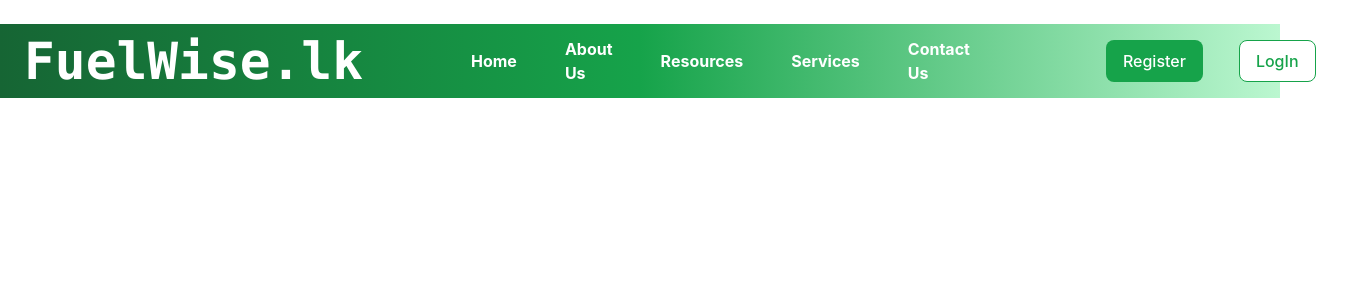
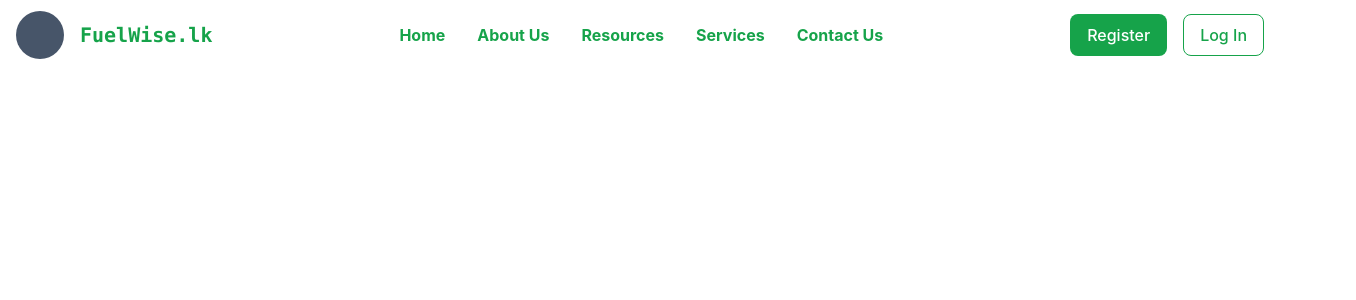
Before and after one commit to isharadh2002/FuelWiseLK, a React (Vite) app in the folder Front-End/: page /Home in a window 1280 px wide. Shown: the top 300 px of the page, 1356 px wide, since content can reach past the window. Built offline with nearby package versions, Linux system fonts and the light colour scheme.

Commit message:
Add Header

```diff
--- a/Front-End/src/components/common/Header.jsx
+++ b/Front-End/src/components/common/Header.jsx
@@ -1,50 +1,98 @@
-import React from "react";
+import React, { useState } from "react";
+import { Link, useNavigate } from "react-router-dom"; // Assuming you're using React Router for navigation
 import "../../index.css";
 
+
 function Header() {
-  const pagesInHome = ["Home", "About Us", "Resources","Services","Contact Us"];
-  const [value, setValue] = React.useState(0);
-  const operations = ["signIn", "logIn"];
+  const pagesInHome = ["Home", "About Us", "Resources", "Services", "Contact Us"];
+  const [activeTab, setActiveTab] = useState(); // State to track the active tab
+  const [showMobileMenu, setShowMobileMenu] = useState();
 
-  const handleChange = (event, newValue) => setValue(newValue);
+  const handleTabClick = (page) => {
+    setActiveTab(page);
+  };
 
-  // Render tabs dynamically using map()
-  const headerInput = () => pagesInHome.map((page, index) => (<Tab key={index} label={page} />));
-  const headerOperations = () => operations.map((page, index) => (<Tab key={index} label={page} />));
 
   return (
     <>
+      <div className="">
+    <header className="mx-4 my-2 w-screen rounded-md ">
+      <div className="flex flex-wrap flex-row items-center justify-between px-4">
+        {/* Logo Section */}
+        <div className="flex items-center">
+          <div className="bg-slate-600 w-12 h-12 rounded-full flex justify-center items-center">
+            {/* Logo Image Placeholder */}
+          </div>
+          <h1 className="ml-4 font-semibold font-mono text-green-600 text-xl">FuelWise.lk</h1>
+        </div>
 
-     <div class="w-screen flex flex-row bg-gradient-to-r from-green-800 via-green-600 to-green-200" >
-      <div class=" basis-1/6 md:flex bg-cover flex flex-row justify-center items-center px-6  gap-12 space-x-9 ">
-        <div class=" gap-2 rounded-xl ">
-          <div class="rounded-lg bg-slate-50 w-auto h-auto"></div>
-         <h1 class="font-semibold font-mono text-white ">FuelWise.lk</h1>
-        </div>
-        <div class=" flex flex-row basis-1/2 justify-between items-center   hover:shadow-lg">
+        {/* Navigation Links */}
+        <nav className="flex-1 flex justify-center ">
           {pagesInHome.map((page, index) => (
-            <a
+            <Link
               key={index}
-              href={`/${page.replace(/\s+/g, '')}`}
-              class="bg-cover font-bold px-6 py-3 text-white h-fit hover:border-b-2 hover:border-green-600  focus:border-b-2 focus:border-green-600 active:border-b-2 active:border-black-500 hover:bg-slate-100 hover:text-green-600"
+              to={`/${page.replace(/\s+/g, '')}`}
+              className={`px-4 py-3 font-bold ${
+                activeTab === page
+                  ? 'border-b-4 border-green-600 text-green-700 bg-white rounded-t-lg hover:text-green-800'
+                  : 'text-green-600 hover:border-b-2 hover:border-green-600 hover:bg-green-50 hover:text-green-600'
+              }`}
+              onClick={() => handleTabClick(page)}
             >
               {page}
-            </a>
+            </Link>
+          ))}
+        </nav>
+
+        {/* Authentication Buttons */}
+        <div className="flex space-x-4">
+          <button
+            className="bg-green-600 text-white px-4 py-2 rounded-lg hover:bg-white hover:text-green-600 hover:border-green-600"
+            onClick={() => alert('Register button clicked!')} // Placeholder for register action
+          >
+            Register
+          </button>
+          <button
+            className="bg-white text-green-600 border border-green-600 px-4 py-2 rounded-lg hover:text-white hover:bg-green-600 hover:border-none"
+            onClick={() => alert('Login button clicked!')} // Placeholder for login action
+          >
+            Log In
+          </button>
+        </div>
+      </div>
+
+      {/* Mobile Menu */}
+      <div className="md:hidden">
+        <button
+          className="p-2 text-white"
+          onClick={() => setShowMobileMenu(!showMobileMenu)}
+        >
+          ☰ {/* Unicode for hamburger menu icon */}
+        </button>
+      </div>
+
+      {/* Dropdown menu for mobile */}
+      {showMobileMenu && (
+        <div className="flex flex-col items-center bg-green-600 text-white">
+          {pagesInHome.map((page, index) => (
+            <Link
+              key={index}
+              to={`/${page.replace(/\s+/g, '')}`}
+              className="py-2 w-full text-center border-b border-white"
+              onClick={() => {
+                handleTabClick(page);
+                setShowMobileMenu(false);
+              }}
+            >
+              {page}
+            </Link>
           ))}
         </div>
-            <div class="flex flex-row basis-1/3 justify-between items-center p-4 space-x-6 mx-6">
-            <button class="bg-green-600 text-white px-4 py-2 hover:bg-white hover:text-green-600 hover:border-green-600 mx-3">
-              Register
-            </button>
-            <button class="bg-white text-green-600 border border-green-600 px-4 py-2 mx-3 hover:text-white hover:bg-green-600 hover:border-none">
-              LogIn
-            </button>
-            </div>
-    </div >
-    </div>
-
-    </>
+      )}
+        </header>
+        </div>
+      </>
   );
 }
-// Put for navbar to breaking in to number of line that having in the screen
+
 export default Header;
--- a/Front-End/src/index.css
+++ b/Front-End/src/index.css
@@ -29,7 +29,7 @@ a:hover {
 }
 
 body {
-  margin: 3vh;
+  margin: 3px;
   display: flex
 ;
   place-items: center;
```
